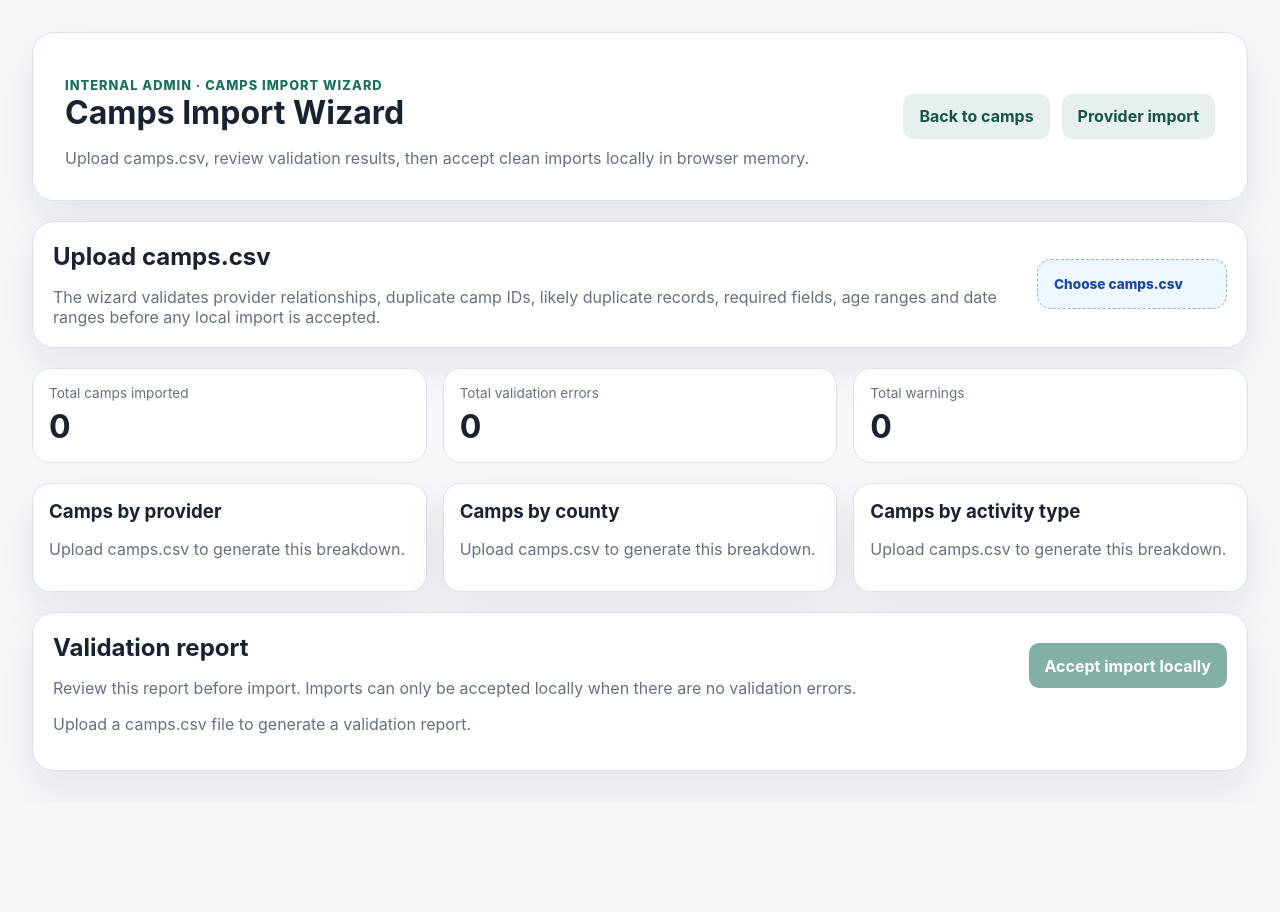
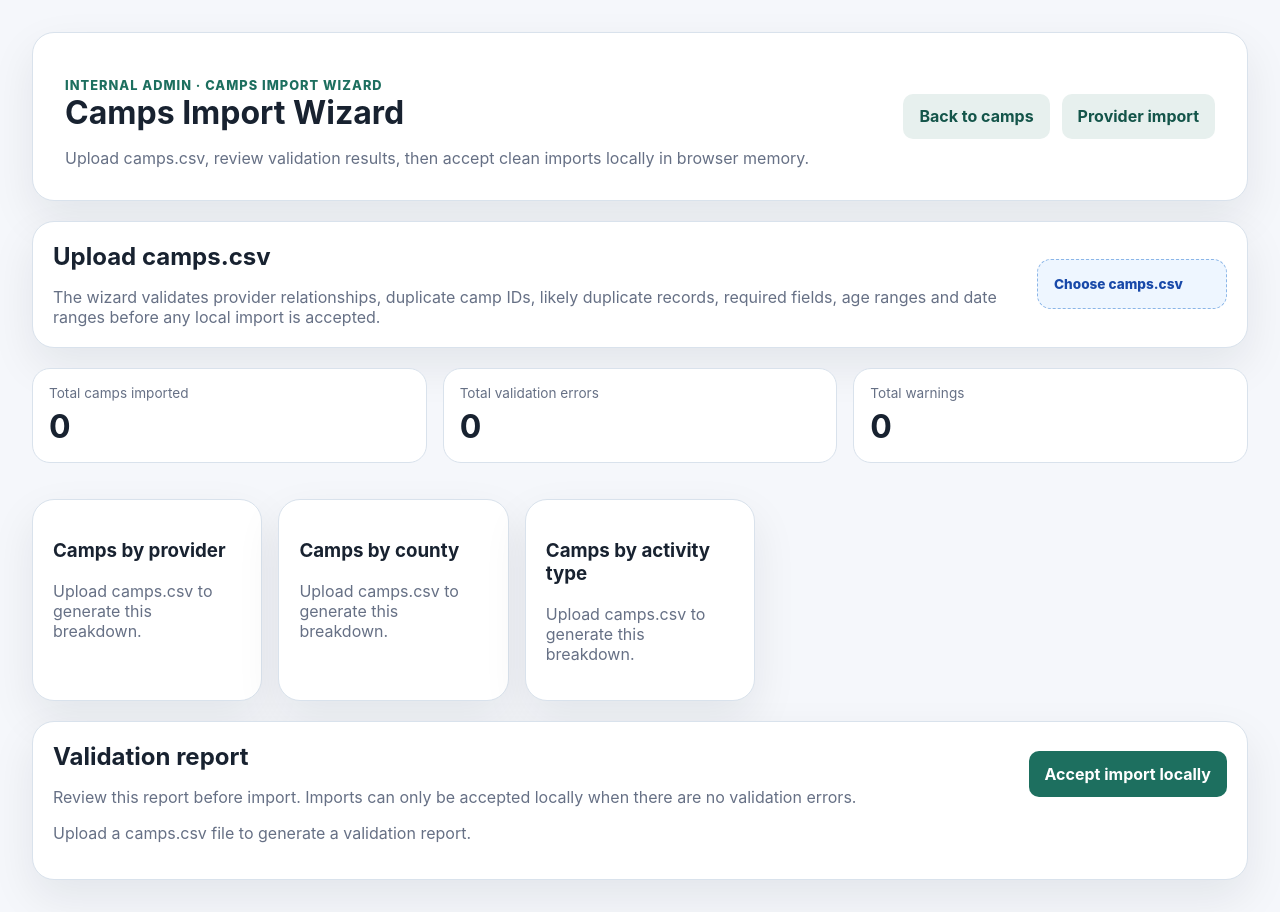
Before and after one commit to Dubnero/campharvester, a Next.js app: page /camps/import in a window 1280 px wide. Before the commit the page ends 803 px from the top, so only its background shows below. Built offline with nearby package versions, Linux system fonts and the light colour scheme.

Commit message:
Limit branch to camps import wizard changes

```diff
--- a/app/globals.css
+++ b/app/globals.css
@@ -425,79 +425,3 @@ td a {
   color: var(--primary-dark);
   overflow-wrap: anywhere;
 }
-
-button:disabled {
-  cursor: not-allowed;
-  opacity: 0.55;
-}
-
-.import-stats {
-  grid-template-columns: repeat(3, minmax(0, 1fr));
-}
-
-.breakdown-grid {
-  display: grid;
-  gap: 1rem;
-  grid-template-columns: repeat(3, minmax(0, 1fr));
-}
-
-.breakdown-card {
-  background: var(--panel);
-  border: 1px solid var(--border);
-  border-radius: 18px;
-  box-shadow: var(--shadow);
-  padding: 1rem;
-}
-
-.breakdown-card h3 {
-  margin: 0 0 0.75rem;
-}
-
-.breakdown-card ul {
-  display: grid;
-  gap: 0.5rem;
-  list-style: none;
-  margin: 0;
-  padding: 0;
-}
-
-.breakdown-card li {
-  align-items: center;
-  border-bottom: 1px solid var(--border);
-  display: flex;
-  justify-content: space-between;
-  gap: 1rem;
-  padding-bottom: 0.5rem;
-}
-
-.breakdown-card li:last-child {
-  border-bottom: 0;
-  padding-bottom: 0;
-}
-
-.badge.danger {
-  background: #fee4e2;
-  color: var(--danger);
-}
-
-.success-box {
-  background: #ecfdf3;
-  border: 1px solid #75e0a7;
-  border-radius: 14px;
-  color: var(--success);
-  margin-top: 1rem;
-  padding: 1rem;
-}
-
-@media (max-width: 1100px) {
-  .breakdown-grid,
-  .import-stats {
-    grid-template-columns: 1fr;
-  }
-}
-
-.hero-nav {
-  display: flex;
-  flex-wrap: wrap;
-  gap: 0.75rem;
-}
--- a/components/CampImportWizard.tsx
+++ b/components/CampImportWizard.tsx
@@ -13,7 +13,7 @@ function SummaryList({ title, values }: { title: string; values: Record<string,
   const entries = Object.entries(values).sort(([, firstCount], [, secondCount]) => secondCount - firstCount);
 
   return (
-    <article className="breakdown-card">
+    <article className="panel">
       <h3>{title}</h3>
       {entries.length > 0 ? (
         <ul>
@@ -97,13 +97,13 @@ export function CampImportWizard({ initialProviders }: Props) {
         </label>
       </section>
 
-      <section className="stats-grid import-stats" aria-label="Camp import metrics">
+      <section className="stats-grid provider-stats" aria-label="Camp import metrics">
         <article><span>Total camps imported</span><strong>{summary.totalCamps}</strong></article>
         <article><span>Total validation errors</span><strong>{summary.totalErrors}</strong></article>
         <article><span>Total warnings</span><strong>{summary.totalWarnings}</strong></article>
       </section>
 
-      <section className="breakdown-grid" aria-label="Camp import breakdowns">
+      <section className="filters" aria-label="Camp import breakdowns">
         <SummaryList title="Camps by provider" values={summary.campsByProvider} />
         <SummaryList title="Camps by county" values={summary.campsByCounty} />
         <SummaryList title="Camps by activity type" values={summary.campsByActivityType} />
@@ -123,7 +123,7 @@ export function CampImportWizard({ initialProviders }: Props) {
         </div>
 
         {acceptedCamps.length > 0 ? (
-          <div className="success-box" role="status">
+          <div className="panel" role="status">
             Accepted {acceptedCamps.length} camp records locally for this page session. No database was updated.
           </div>
         ) : null}
@@ -144,7 +144,7 @@ export function CampImportWizard({ initialProviders }: Props) {
               <tbody>
                 {report.issues.map((issue, index) => (
                   <tr key={`${issue.row}-${issue.message}-${index}`}>
-                    <td><span className={issue.level === "error" ? "badge danger" : "badge warning"}>{issue.level}</span></td>
+                    <td><span className={issue.level === "error" ? "badge warning" : "badge muted"}>{issue.level}</span></td>
                     <td>{issue.row || "File"}</td>
                     <td>{issue.field ?? "—"}</td>
                     <td>{issue.message}</td>
@@ -154,7 +154,7 @@ export function CampImportWizard({ initialProviders }: Props) {
             </table>
           </div>
         ) : (
-          <div className="success-box" role="status">
+          <div className="panel" role="status">
             No validation errors or warnings found. This import is ready to accept locally.
           </div>
         )}
--- a/lib/types.ts
+++ b/lib/types.ts
@@ -53,11 +53,6 @@ export type Camp = {
   notes: string;
 };
 
-export type AdminRoute = {
-  href: "/" | "/camps/import" | "/providers";
-  label: string;
-};
-
 export type ImportResult = {
   camps: Camp[];
   errors: string[];
```
Also changed, not shown: components/CampAdmin.tsx (+4 -13 lines), 1 other file (tests, documents, lock files or other folders).
